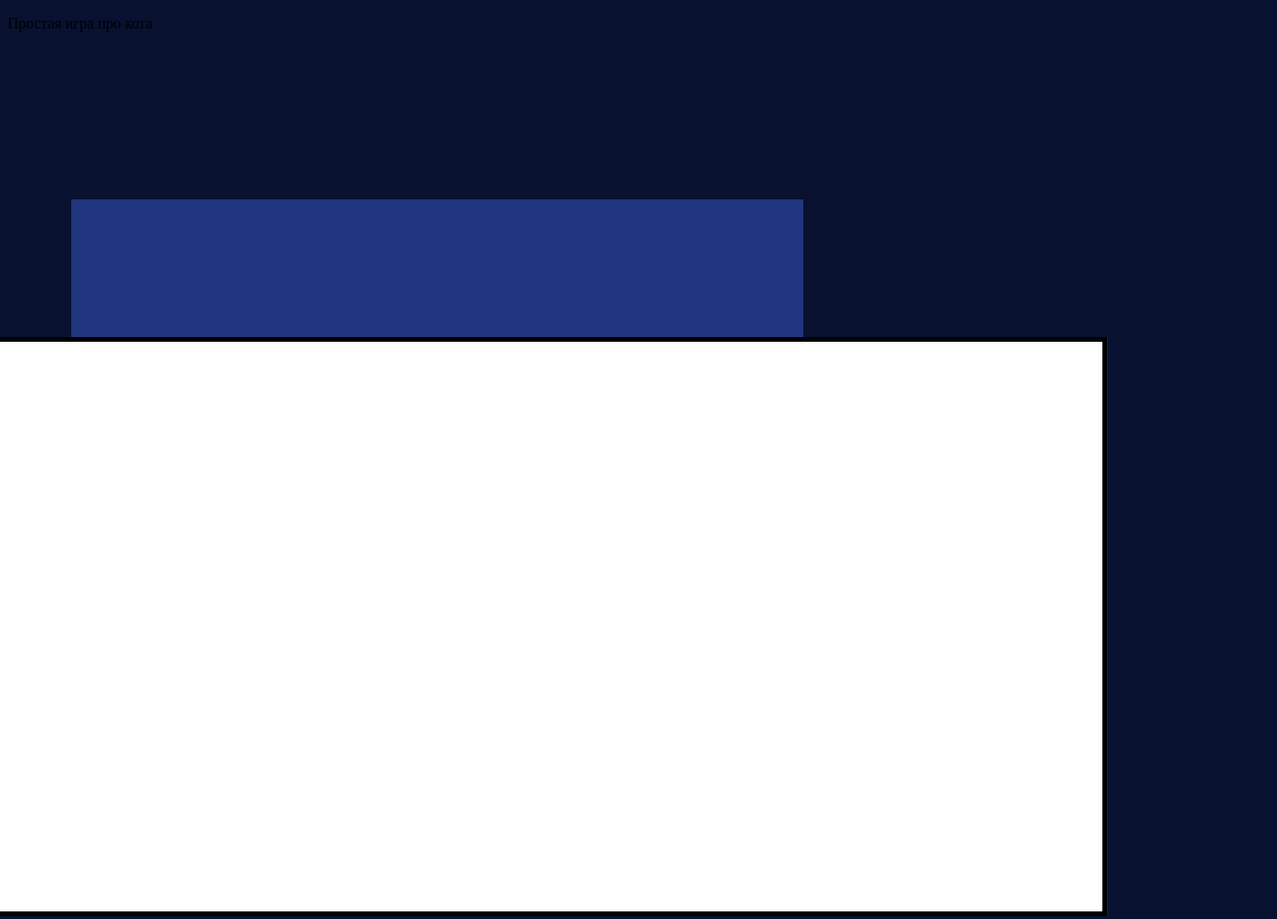
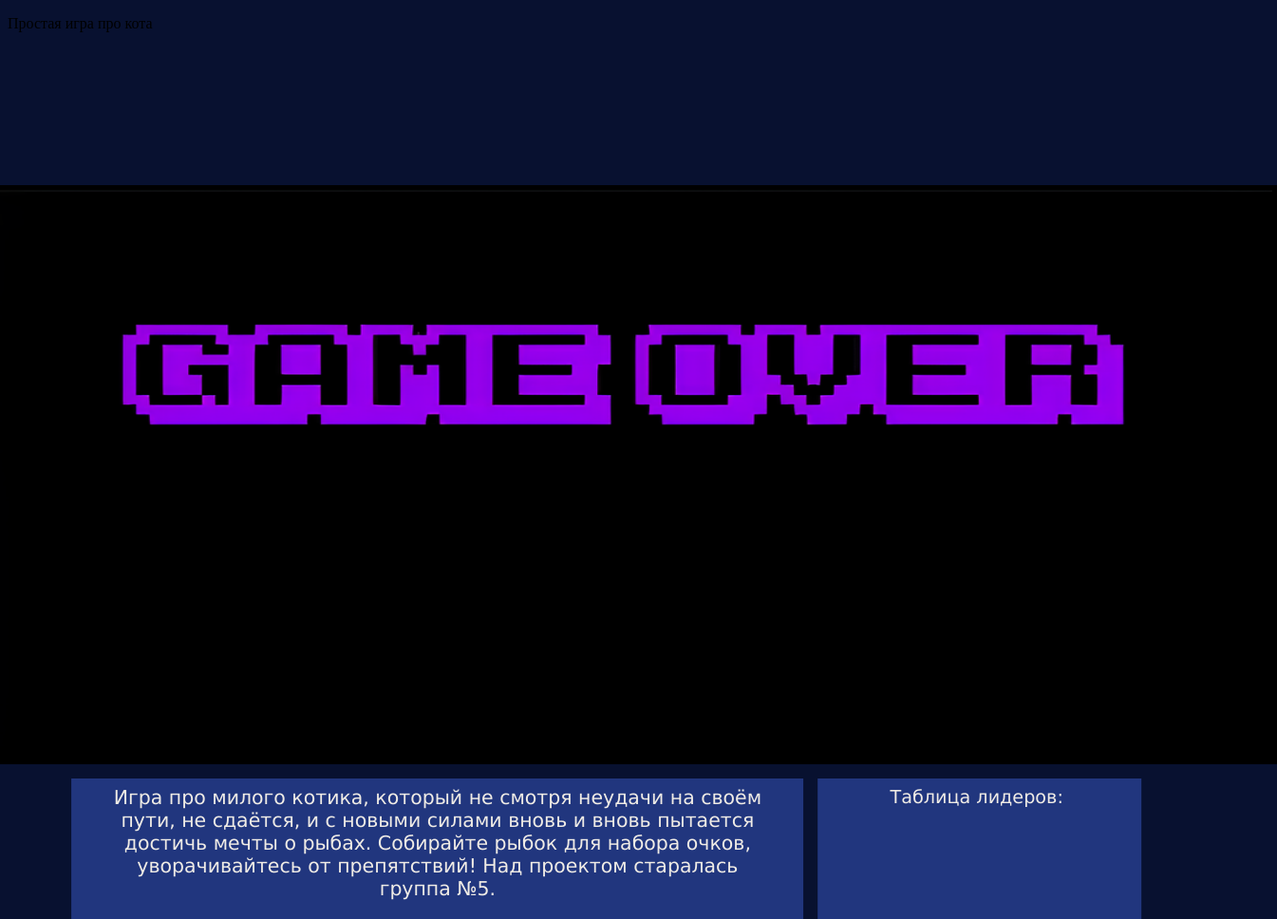
Before and after one commit to Astreytal987/simple_game_plus, a website with bundled scripts: page index.html in a window 1280 px wide. Shown: the top 968 px of the page at 95% size, 1345 px wide, since content can reach past the window. Built offline with nearby package versions, Linux system fonts and the light colour scheme; files whose address does not match are found by name.

Commit message:
new version

```diff
--- /dev/null
+++ b/game/catRun.js
@@ -0,0 +1,45 @@
+let actualCatPositionIndex = 0
+
+const playerImage = new Image();
+playerImage.src = "../images/CatList.png";
+const spriteWidth = 137;
+const spriteHeight = 100;
+let frameX = 0;
+let gameFrame = 0;
+
+export const catRun = (boxContext, speedGame) => {
+    let [context, CANVAS_WIDTH, CANVAS_HEIGHT] = boxContext
+    let staggerFrames = 5 - speedGame; // можно вообще не использовать 5
+
+    const positionsCat = [
+    {"x": 10, "y": (CANVAS_HEIGHT / 3) - 110},
+    {"x": 10, "y": (CANVAS_HEIGHT / 3 * 2) - 110},
+    {"x": 10, "y": CANVAS_HEIGHT - 95}
+    ]
+    let lvl = positionsCat[actualCatPositionIndex]
+
+    context.drawImage(playerImage, frameX * spriteWidth, 0, spriteWidth, spriteHeight, lvl.x, lvl.y, spriteWidth, spriteHeight);
+        if (gameFrame % staggerFrames == 0) {
+            if (frameX < 6) frameX++;
+            else frameX = 0;
+        }
+        gameFrame += 1;
+        return [lvl.x, lvl.y, spriteWidth, spriteHeight]
+}
+
+window.addEventListener("keydown", (e) => {
+    e.preventDefault();
+
+    switch(e.key){
+        case "ArrowUp":
+            if(actualCatPositionIndex != 0) {
+                actualCatPositionIndex -= 1;
+            }
+            break;
+        case "ArrowDown":
+            if(actualCatPositionIndex != 2) {
+                actualCatPositionIndex += 1;
+            }
+            break;
+    }
+});
--- /dev/null
+++ b/game/colision.js
@@ -0,0 +1,19 @@
+export const colision = (boxsHitBoxs, catHitBox) => {
+    const [boxsX, BoxY, BoxY2, widthBoxs, heightBoxs] = boxsHitBoxs
+    const [catX, catY, catWidth, catHeight] = catHitBox
+
+    if  (
+        catX < boxsX + 60 + widthBoxs &&
+        catX + catWidth > boxsX + 60 &&
+        catY < BoxY + heightBoxs &&
+        catY + catHeight > BoxY ||
+
+        catX < boxsX + 60 + widthBoxs &&
+        catX + catWidth > boxsX + 60 &&
+        catY < BoxY2 + heightBoxs &&
+        catY + catHeight > BoxY2
+
+        ) {
+            return true;
+        }
+}
--- /dev/null
+++ b/game/drawFon.js
@@ -0,0 +1,17 @@
+// место для переменных
+
+
+export const drawFon = (boxContext) => {
+    let [context, CANVAS_WIDTH, CANVAS_HEIGHT] = boxContext
+
+    context.beginPath()
+    context.moveTo(0 , CANVAS_HEIGHT / 3)
+    context.lineTo(CANVAS_WIDTH, CANVAS_HEIGHT / 3)
+    context.moveTo(0 , CANVAS_HEIGHT / 3 * 2)
+    context.lineTo(CANVAS_WIDTH, CANVAS_HEIGHT / 3 * 2)
+    context.lineWidth = 30
+    context.strokeStyle = "rgb(8,17,48)"
+    context.fillStyle = "#679FD2";
+    context.fillRect(0, 0, CANVAS_WIDTH, CANVAS_HEIGHT);
+    context.stroke()
+}
--- /dev/null
+++ b/game/lineBlock.js
@@ -0,0 +1,33 @@
+export let x = 1400
+const textures = ["images\\white_fridge.png", "images\\red_fridge_fix.png", "images\\gray_fridge.png"]
+
+const randomTexture = (textures) => {
+    const oneBlock = new Image()
+    const twoBlock = new Image()
+
+    oneBlock.src = textures[Math.floor(Math.random() * 3)]
+    twoBlock.src = textures[Math.floor(Math.random() * 3)]
+    return [oneBlock,twoBlock]
+}
+
+let [oneBlock, twoBlock] = randomTexture(textures)
+
+let randomLine
+let randomLine2
+export const lineBlock = (boxContext) => {
+    let [context, CANVAS_WIDTH, CANVAS_HEIGHT] = boxContext
+
+    context.drawImage(oneBlock, x, randomLine, 80, 150)
+    context.drawImage(twoBlock, x, randomLine2, 80, 150)
+
+    x -= 20
+    if (x < -100) {
+    [oneBlock, twoBlock] = randomTexture(textures)
+
+        randomLine = [55,270,500][Math.floor(Math.random() * 3)]
+        randomLine2 = [55,270,500][Math.floor(Math.random() * 3)]
+        x = 1400
+    }
+
+    return [x, randomLine, randomLine2, 80, 150]
+}
--- /dev/null
+++ b/game/startAnimation.js
@@ -0,0 +1,56 @@
+
+const canvas = document.querySelector("canvas");
+const context = canvas.getContext('2d');
+
+canvas.width = 1400;
+let CANVAS_WIDTH = canvas.width;
+canvas.height = 650;
+let CANVAS_HEIGHT = canvas.height;
+
+import { drawFon } from './drawFon.js';
+import { catRun } from './catRun.js';
+import { lineBlock } from './lineBlock.js';
+import { colision } from './colision.js';
+import { x } from './lineBlock.js';
+
+
+const speedGame = 1; // от - 4 до 4
+
+let sekonds = 0;
+let countFish = 0;
+
+const endGame = new Image();
+endGame.src = "images\\endGame.png";
+
+let isGameRunning = true;
+console.log(isGameRunning);
+const startAnimation = () => { // зона без setTimeOut
+    let boxContext = [context, CANVAS_WIDTH, CANVAS_HEIGHT];
+    const animate = () => {
+        context.clearRect(0, 0, CANVAS_WIDTH, CANVAS_HEIGHT);
+
+        drawFon(boxContext);
+
+        const catHitBox = catRun(boxContext, speedGame);
+        const boxsHitBoxs = lineBlock(boxContext);
+        if (colision(boxsHitBoxs, catHitBox)) {
+            context.drawImage(endGame, 0, 0, 1400, 650);
+            isGameRunning = false;
+            console.log(boxsHitBoxs)
+            x = 1500
+            console.log(isGameRunning);
+            return;
+        }
+
+        requestAnimationFrame(animate);
+    };
+    animate();
+};
+    startAnimation();
+
+const catHead = document.querySelector(".head");
+catHead.addEventListener("click", () => {
+    // Запускаем игру заново
+    isGameRunning = true;
+    startAnimation();
+});
--- a/index.html
+++ b/index.html
@@ -9,13 +9,6 @@
         <header>
             <p>Простая игра про кота</p>
         </header>
-        <div class="game">
-            <div class="block"></div>
-            <div class="block">
-                <div id="catHero"></div>
-                <div id="cactus"></div>
-            </div>
-        </header>
         <div>
             <canvas id="canvas1"></canvas>
             <script type="module" src="/game/startAnimation.js"></script>
```
Also changed, not shown: images/CatList.png (added), images/endGame.png (added), images/gray_fridge.png (added), images/red_fridge_fix.png (added), images/sprite_cat_list_gavgav.png (added), images/sprite_cat_list_second.png (added).
